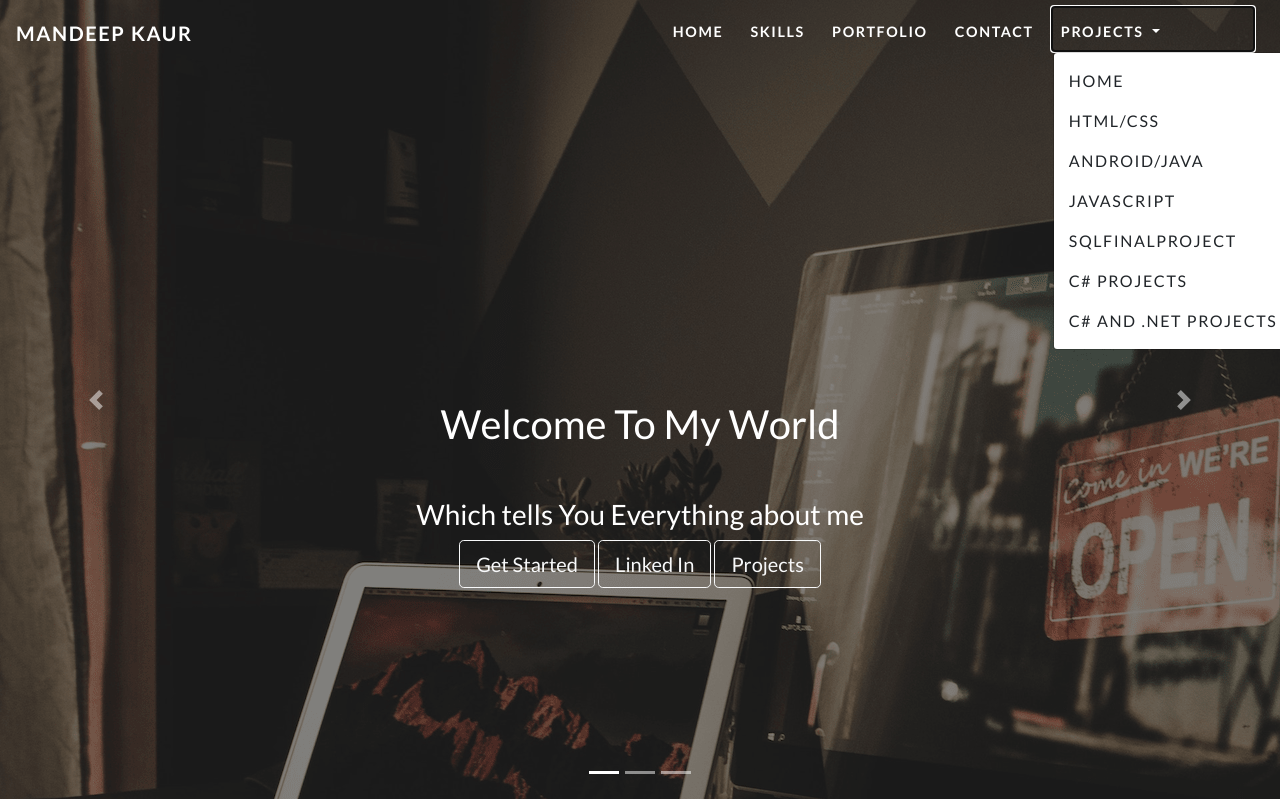
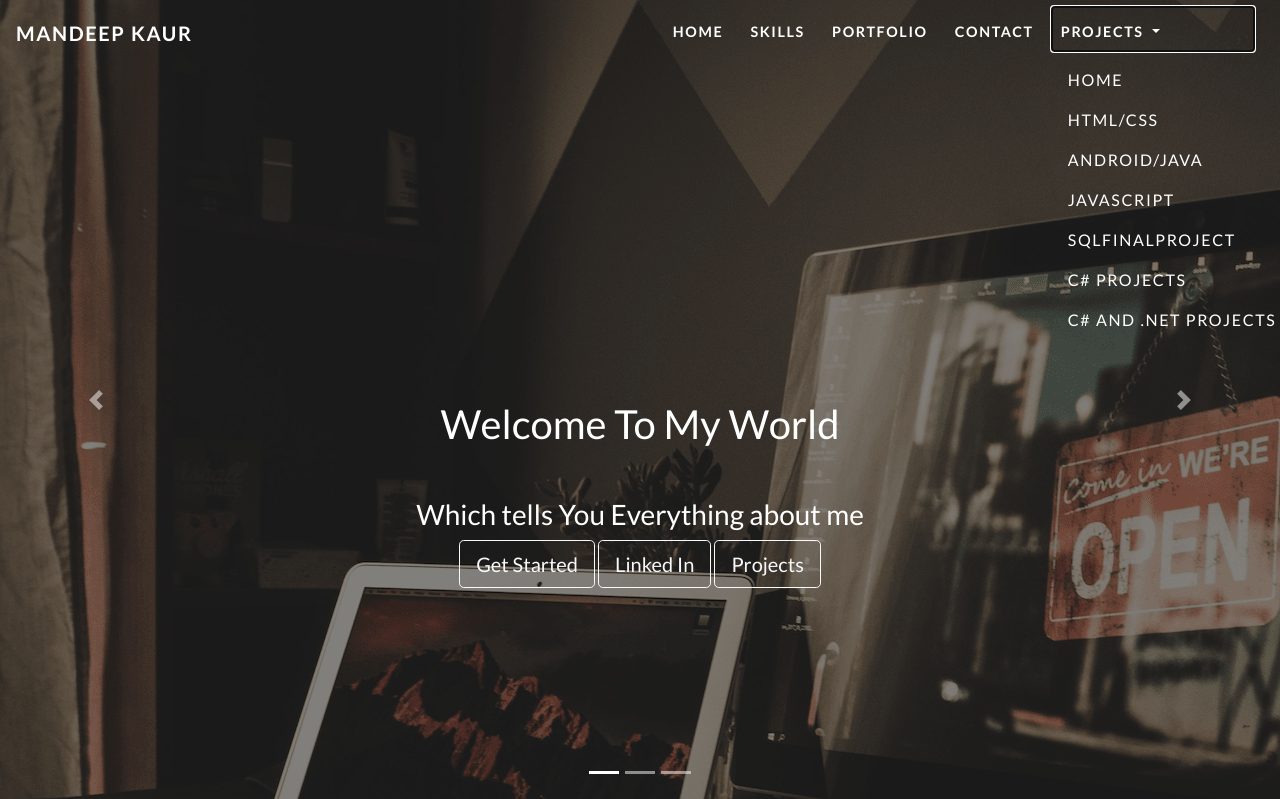
Before and after one commit to MandeepKaurJS/MandeepKaurJS.github.io, a PHP site: page /index.html in a window 1280 px wide, after a click on "PROJECTS". Shown: the top 799 px of the page. Run offline with PHP 8.4, Linux system fonts and the light colour scheme; some libraries are stand-ins or nearby versions.

Commit message:
Update style

```diff
--- a/css/style.css
+++ b/css/style.css
@@ -35,15 +35,20 @@ body{
   padding: 7.5px 15px;
   background: transparent;
   -webkit-appearance: none;
-  border-radius: 4px;
   width: 300px;
   height: 40px;
   text-align: left;
+  color: #fff;
+  ;
 }
 #navbarDropdown{
   width: 200px;
-
-
+  }
+.dropdown-menu {
+    background:transparent;
+    border-radius: 4px;
+    border:2px;
+    border-color: #fff
 }
 
 
```
